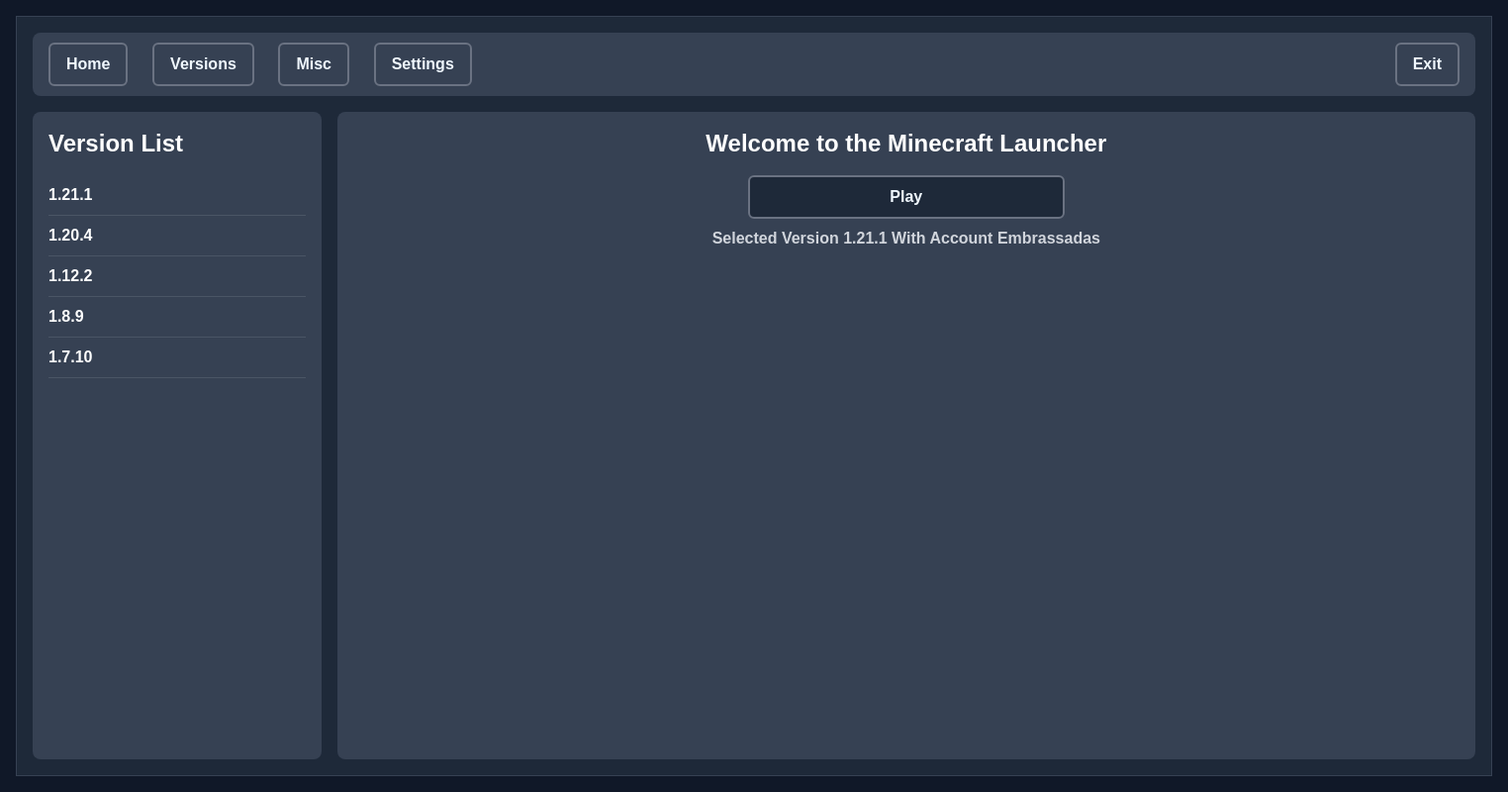
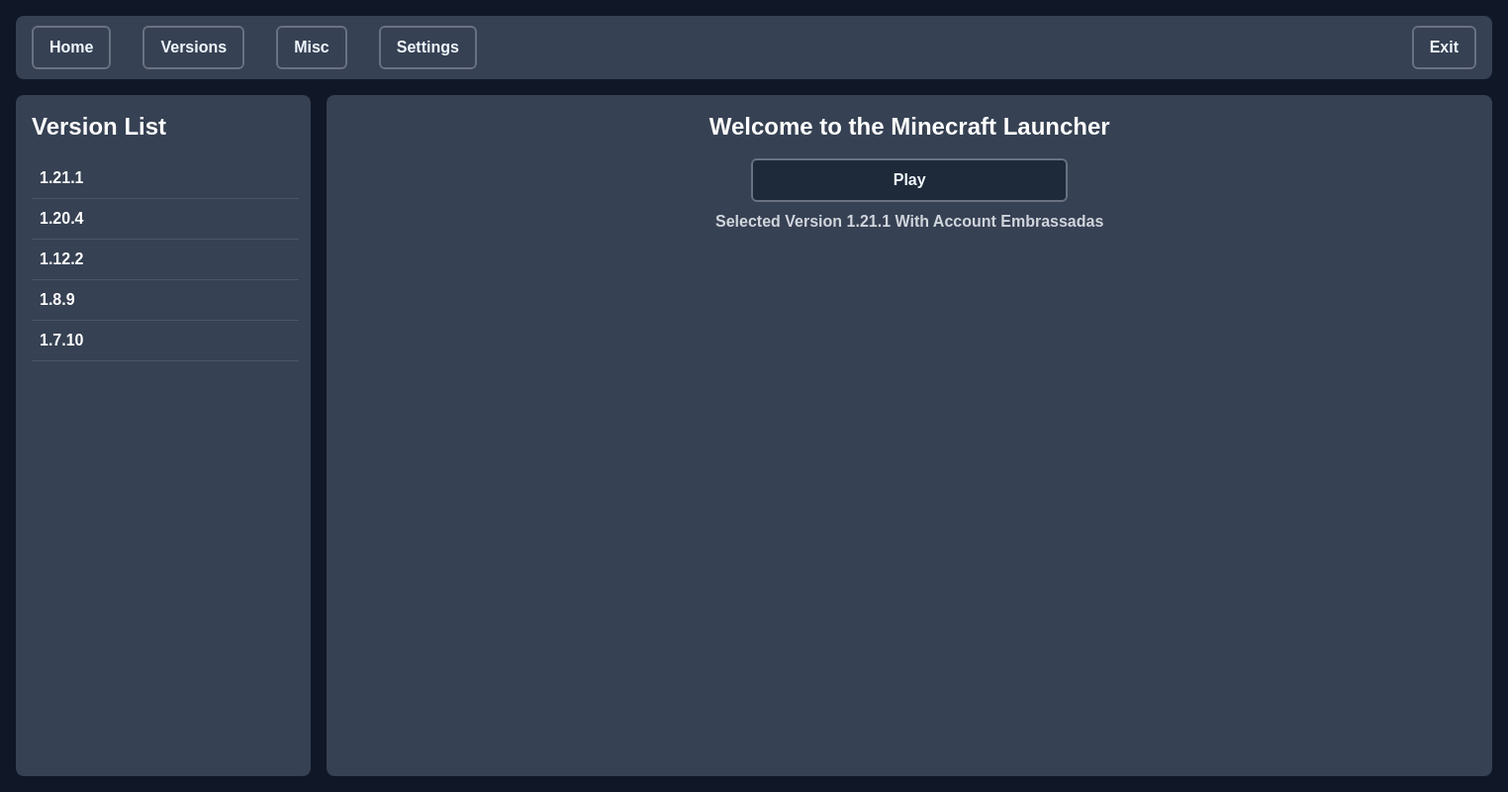
Before and after one commit to r1sque/Electron-Mc-Launcher, an Electron app: page public/index.html in a window 1524 px wide. Shown: the whole page at 99% size. Drawn offline with Linux system fonts and the light colour scheme; no server answers.

Commit message:
Removed the app background & border

```diff
--- a/public/index.html
+++ b/public/index.html
@@ -10,13 +10,12 @@
 
 <body class="bg-gray-900">
 
-    <div class="h-screen flex items-center justify-center p-4">
+    <div class="h-screen flex-col p-4">
 
-        <div class="w-full h-full bg-gray-800 rounded-2xl p-4 border border-gray-700 flex flex-col">
         <!-- Topbar Area -->
         <div class="h-16 bg-gray-700 rounded-lg mb-4 flex items-center justify-between px-4">
             <!-- Left-aligned Buttons -->
-                <div class="flex items-center justify-between flex-1 max-w-[30%]">
+            <div class="flex flex-1 items-center gap-8 max-w-[30%]">
                 <button id="homeButton"     class="px-4 py-2 border-2 border-gray-500 rounded-md">Home</button>
                 <button id="versionsButton" class="px-4 py-2 border-2 border-gray-500 rounded-md">Versions</button>
                 <button id="modsButton"     class="px-4 py-2 border-2 border-gray-500 rounded-md">Misc</button>
@@ -30,16 +29,16 @@
         </div>
 
         <!-- Content Area -->
-            <div class="flex flex-1 gap-4">
+        <div class="flex flex-1 gap-4 h-[calc(100%-5rem)]">
             <!-- Sidebar -->
-                <div class="w-1/5 bg-gray-700 rounded-lg p-4">
+            <div class="w-1/5 h-full bg-gray-700 rounded-lg py-4 pl-4 pr-1">
                 <h1 class="text-2xl font-bold text-white">Version List</h1>
-                    <ul class="mt-4">
-                        <li class="py-2 border-b border-gray-600"><a href="#" class="text-white">1.21.1</a></li>
-                        <li class="py-2 border-b border-gray-600"><a href="#" class="text-white">1.20.4</a></li>
-                        <li class="py-2 border-b border-gray-600"><a href="#" class="text-white">1.12.2</a></li>
-                        <li class="py-2 border-b border-gray-600"><a href="#" class="text-white">1.8.9</a></li>
-                        <li class="py-2 border-b border-gray-600"><a href="#" class="text-white">1.7.10</a></li>
+                <ul class="mt-4 h-[90%] pr-2 overflow-y-auto">
+                    <li class="p-2 border-b border-gray-600"><a href="#" class="text-white">1.21.1</a></li>
+                    <li class="p-2 border-b border-gray-600"><a href="#" class="text-white">1.20.4</a></li>
+                    <li class="p-2 border-b border-gray-600"><a href="#" class="text-white">1.12.2</a></li>
+                    <li class="p-2 border-b border-gray-600"><a href="#" class="text-white">1.8.9</a></li>
+                    <li class="p-2 border-b border-gray-600"><a href="#" class="text-white">1.7.10</a></li>
                 </ul>
             </div>
 
@@ -54,7 +53,6 @@
             </div>
         </div>
     </div>
-    </div>
 </body>
 
 <script src="../src/renderer.js"></script>
```
Lines whose indentation alone changed are shown as unchanged.
